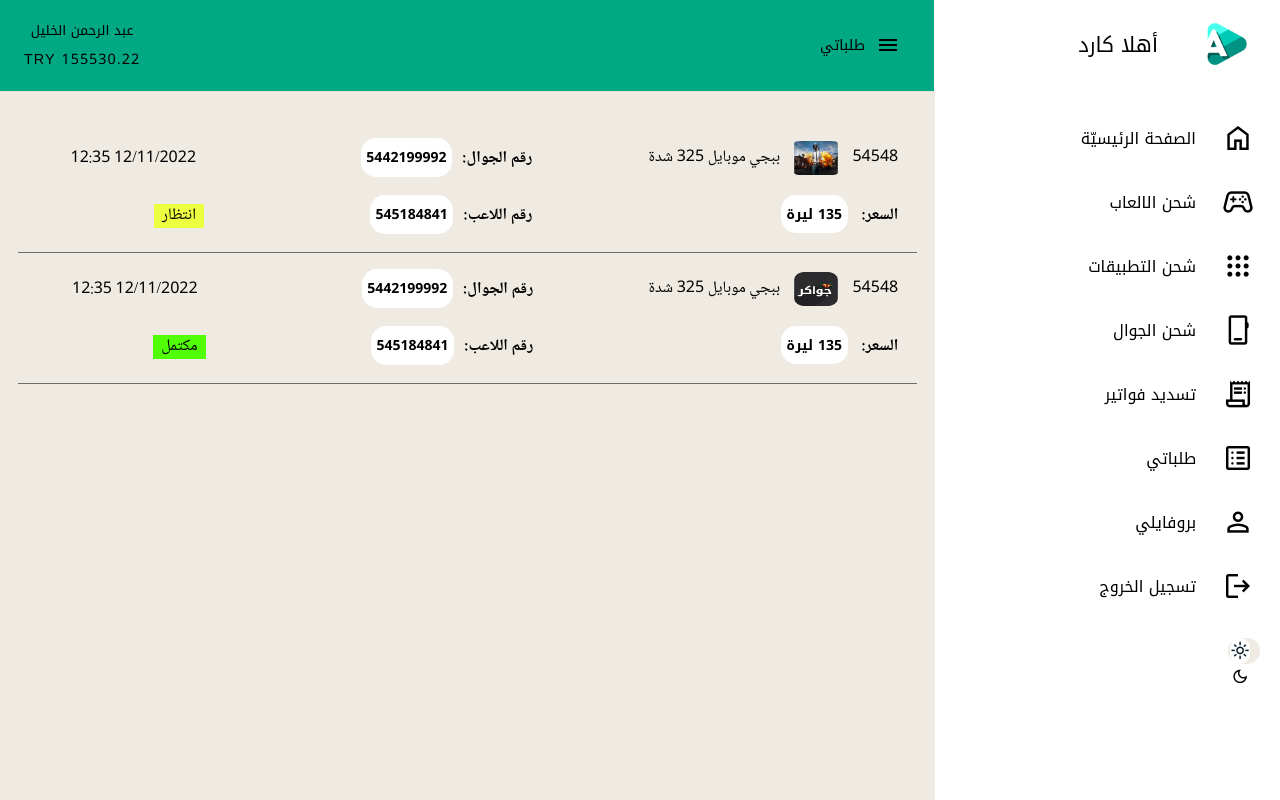
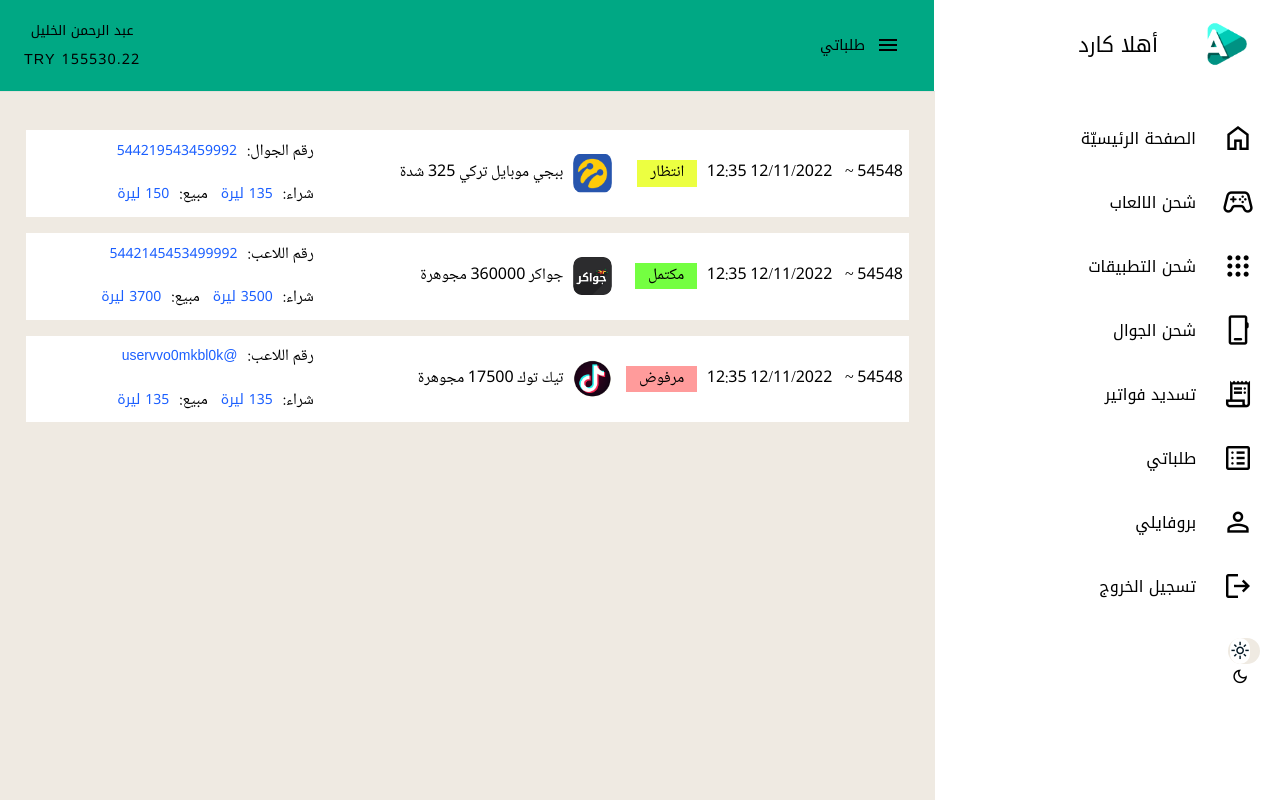
Before and after one commit to Lebid15/dashboard3, a plain HTML site: page orders.html in a window 1280 px wide. Drawn offline with nearby package versions, Linux system fonts and the light colour scheme.

Commit message:
added some changes on orders

```diff
--- a/orders.html
+++ b/orders.html
@@ -110,39 +110,56 @@
          <div class="orderSection">
 
             <div class="orderRow">
-               <div class="order1">
-                  <p>54548</p>
-                  <img src="./images/pubg_mobile.jpg" alt="">
-                  <p>ببجي موبايل 325 شدة</p>
-                  <p class="orderDetailsMobileLabel">السعر: <span class="orderDetailsMobile">135 ليرة</span> </p>
+               <div class="order1" style="width:19rem;">
+                  <p>54548 ~</p>
+                  <p>12/11/2022 12:35</p>
+                  <p style="background-color: rgb(236, 255, 65); padding: 0.8rem;">انتظار</p>
                </div>
-               <div class="order2">
-                  <p class="orderDetailsMobileLabel">رقم الجوال:<span class="orderDetailsMobile">5442199992</span> </p>
-                  <p class="orderDetailsMobileLabel">رقم اللاعب:<span class="orderDetailsMobile">545184841</span> </p>
+               <div class="order2" style="width:19rem;">
+                  <img src="./images/turkcell.png" alt="">
+                  <p>ببجي موبايل تركي 325 شدة</p>
                </div>
-               <div class="order3">
-                  <p>12/11/2022 12:35</p>
-                  <p style="background-color: rgb(236, 255, 65);">انتظار</p>
+               <div class="order3" style="width:19rem;">
+                  <p class="orderDetailsMobileLabel">رقم الجوال:<span class="orderDetailsMobile">544219543459992</span></p>
+                  <p class="orderDetailsMobileLabel">شراء:<span class="orderDetailsMobile">135 ليرة</span></p>
+                  <p class="orderDetailsMobileLabel">مبيع:<span class="orderDetailsMobile">150 ليرة</span></p>
                </div>
             </div>
 
+            <div class="orderRow">
+               <div class="order1" style="width:19rem;">
+                  <p>54548 ~</p>
+                  <p>12/11/2022 12:35</p>
+                  <p style="background-color: rgb(116, 255, 65); padding: 0.8rem;">مكتمل</p>
+               </div>
+               <div class="order2" style="width:19rem;">
+                  <img src="./images/jawaker_icon.png" alt="">
+                  <p>جواكر 360000 مجوهرة</p>
+               </div>
+               <div class="order3" style="width:19rem;">
+                  <p class="orderDetailsMobileLabel">رقم اللاعب:<span class="orderDetailsMobile">5442145453499992</span></p>
+                  <p class="orderDetailsMobileLabel">شراء:<span class="orderDetailsMobile">3500 ليرة</span></p>
+                  <p class="orderDetailsMobileLabel">مبيع:<span class="orderDetailsMobile">3700 ليرة</span></p>
+               </div>
+            </div>
 
             <div class="orderRow">
-               <div class="order1">
-                  <p>54548</p>
-                  <img src="./images/jawaker_icon.png" alt="">
-                  <p>ببجي موبايل 325 شدة</p>
-                  <p class="orderDetailsMobileLabel">السعر: <span class="orderDetailsMobile">135 ليرة</span> </p>
+               <div class="order1" style="width:19rem;">
+                  <p>54548 ~</p>
+                  <p>12/11/2022 12:35</p>
+                  <p style="background-color: rgb(255, 155, 155); padding: 0.8rem;">مرفوض</p>
                </div>
-               <div class="order2">
-                  <p class="orderDetailsMobileLabel">رقم الجوال:<span class="orderDetailsMobile">5442199992</span> </p>
-                  <p class="orderDetailsMobileLabel">رقم اللاعب:<span class="orderDetailsMobile">545184841</span> </p>
+               <div class="order2" style="width:19rem;">
+                  <img src="./images/tiktok_icon.png" alt="">
+                  <p>تيك توك 17500 مجوهرة</p>
                </div>
-               <div class="order3">
-                  <p>12/11/2022 12:35</p>
-                  <p style="background-color: rgb(81, 255, 6);">مكتمل</p>
+               <div class="order3" style="width:19rem;">
+                  <p class="orderDetailsMobileLabel">رقم اللاعب:<span class="orderDetailsMobile">@uservvo0mkbl0k</span></p>
+                  <p class="orderDetailsMobileLabel">شراء:<span class="orderDetailsMobile">135 ليرة</span></p>
+                  <p class="orderDetailsMobileLabel">مبيع:<span class="orderDetailsMobile">135 ليرة</span></p>
                </div>
             </div>
+
 
          </div>
       </main>
--- a/style.css
+++ b/style.css
@@ -523,7 +523,6 @@
 /*** ORDERS ****/
 
 .orderSection {
-    /* background-color: red; */
     display: block;
     padding: 0rem 0;
     font-size: 14px;
@@ -532,7 +531,6 @@
 .orderRow {
     display: flex;
     padding: 0.5rem;
-    border-bottom: 1px solid rgb(109, 109, 109);
 }
 
 .order1 , .order2 , .order3 {
@@ -541,32 +539,30 @@
     margin: 0 0;
     color: black !important;
     align-items: center;
-
+    background-color: rgb(255, 255, 255);
 }
 
 .orderRow p {
     font-family: 'Noto Naskh Arabic', serif;
     font-size: 1rem;
-    margin: 1rem 0.2rem;
-    padding: 0.5rem 0.5rem;
-    line-height: 0.5rem;
+    margin: 0.8rem 0.2rem;
+    padding: 0.5rem 0.2rem;
+    line-height: 0.05rem;
 }
 
-.orderRow .order1 img {
-    width: 50px;
-    height: 50px;
+.orderRow .order2 img {
+    width: 45px;
+    height: 40px;
     border-radius: 10px;
-    padding: 0.5rem 0.2rem;
+    padding: 0.05rem 0.2rem;
 }
 
 .orderDetailsMobile {
-    background-color: rgb(255, 255, 255);
-    color:black;
-    padding:0.35rem;border-radius: 15px;
+    color:rgb(27, 95, 255);
 }
 
 .orderDetailsMobileLabel {
-    font-weight: 600;
+    font-weight: 400;
 }
 
 /**************/
```
